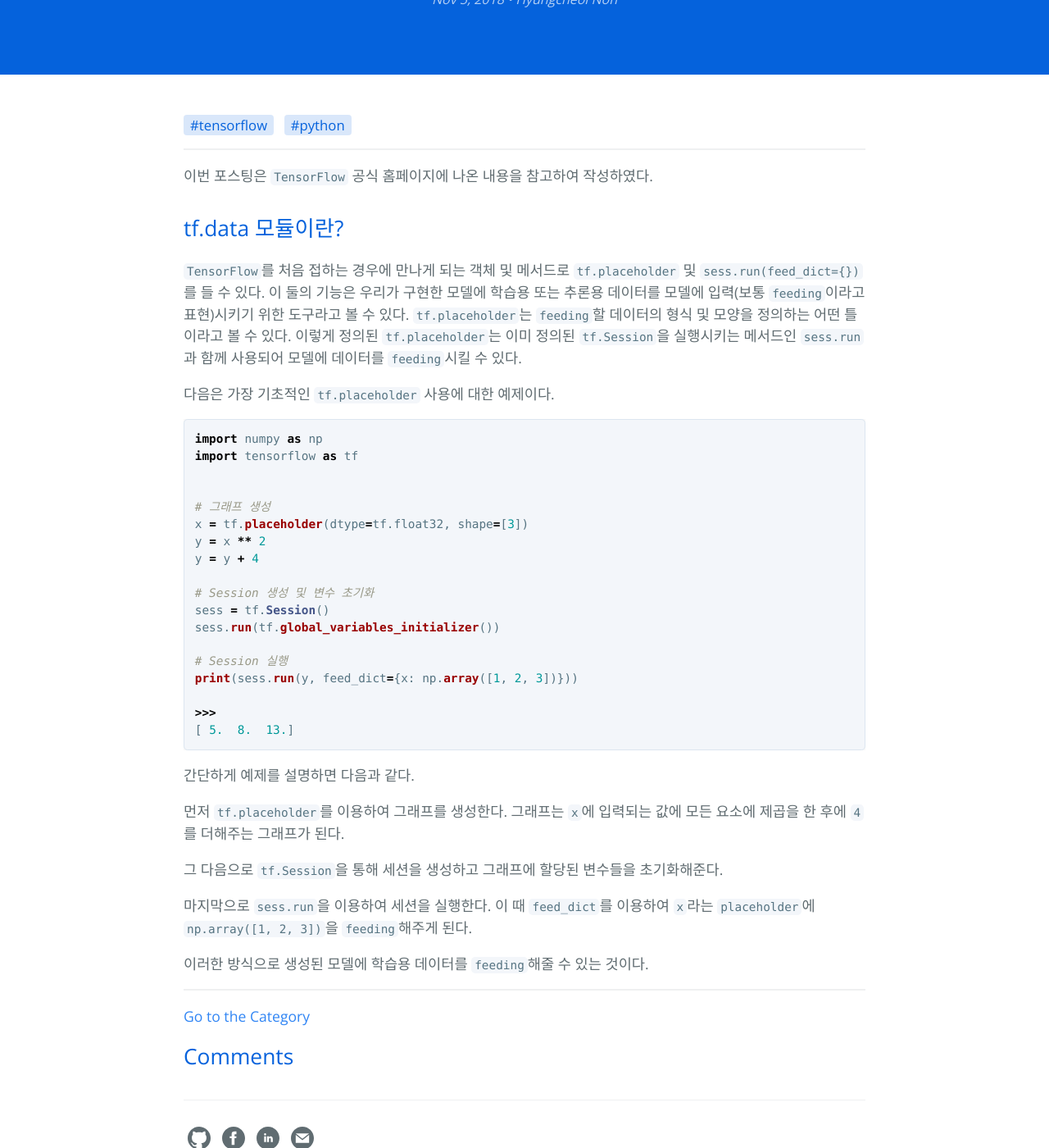
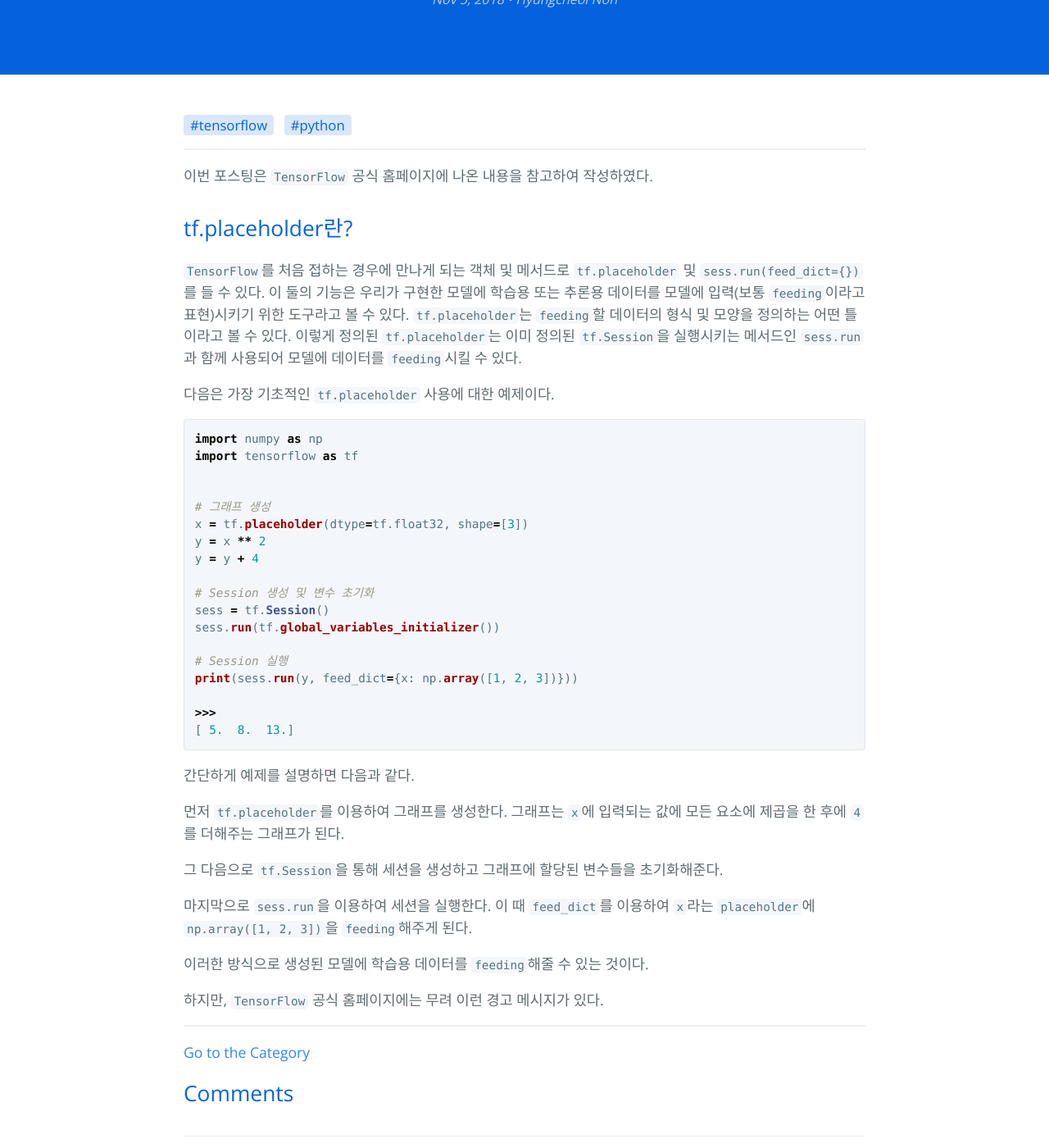
Before and after one commit to hcnoh/hcnoh.github.io, a Jekyll site: the page built from _posts/2018-11-05-tensorflow-data-module.md, in a window 1280 px wide and 1400 px high, scrolled down 306 px. Shown: the whole window at 82% size. Built offline with Jekyll 4.4.1, drawn with Linux system fonts in a browser that asks for light colours; comment, search, counter and statistics services are not loaded.

Commit message:
Update 2018-11-05-tensorflow-data-module.md

```diff
--- a/_posts/2018-11-05-tensorflow-data-module.md
+++ b/_posts/2018-11-05-tensorflow-data-module.md
@@ -15,7 +15,7 @@ permalink: /2018-11-05-tensorflow-data-module
 
 이번 포스팅은 `TensorFlow` 공식 홈페이지에 나온 내용을 참고하여 작성하였다.
 
-## tf.data 모듈이란?
+## tf.placeholder란?
 `TensorFlow`를 처음 접하는 경우에 만나게 되는 객체 및 메서드로 `tf.placeholder` 및 `sess.run(feed_dict={})`를 들 수 있다. 이 둘의 기능은 우리가 구현한 모델에 학습용 또는 추론용 데이터를 모델에 입력(보통 `feeding`이라고 표현)시키기 위한 도구라고 볼 수 있다. `tf.placeholder`는 `feeding`할 데이터의 형식 및 모양을 정의하는 어떤 틀이라고 볼 수 있다. 이렇게 정의된 `tf.placeholder`는 이미 정의된 `tf.Session`을 실행시키는 메서드인 `sess.run`과 함께 사용되어 모델에 데이터를 `feeding`시킬 수 있다.
 
 다음은 가장 기초적인 `tf.placeholder` 사용에 대한 예제이다.
@@ -50,3 +50,5 @@ print(sess.run(y, feed_dict={x: np.array([1, 2, 3])}))
 마지막으로 `sess.run`을 이용하여 세션을 실행한다. 이 때 `feed_dict`를 이용하여 `x`라는 `placeholder`에 `np.array([1, 2, 3])`을 `feeding`해주게 된다.
 
 이러한 방식으로 생성된 모델에 학습용 데이터를 `feeding`해줄 수 있는 것이다.
+
+하지만, `TensorFlow` 공식 홈페이지에는 무려 이런 경고 메시지가 있다.
```
